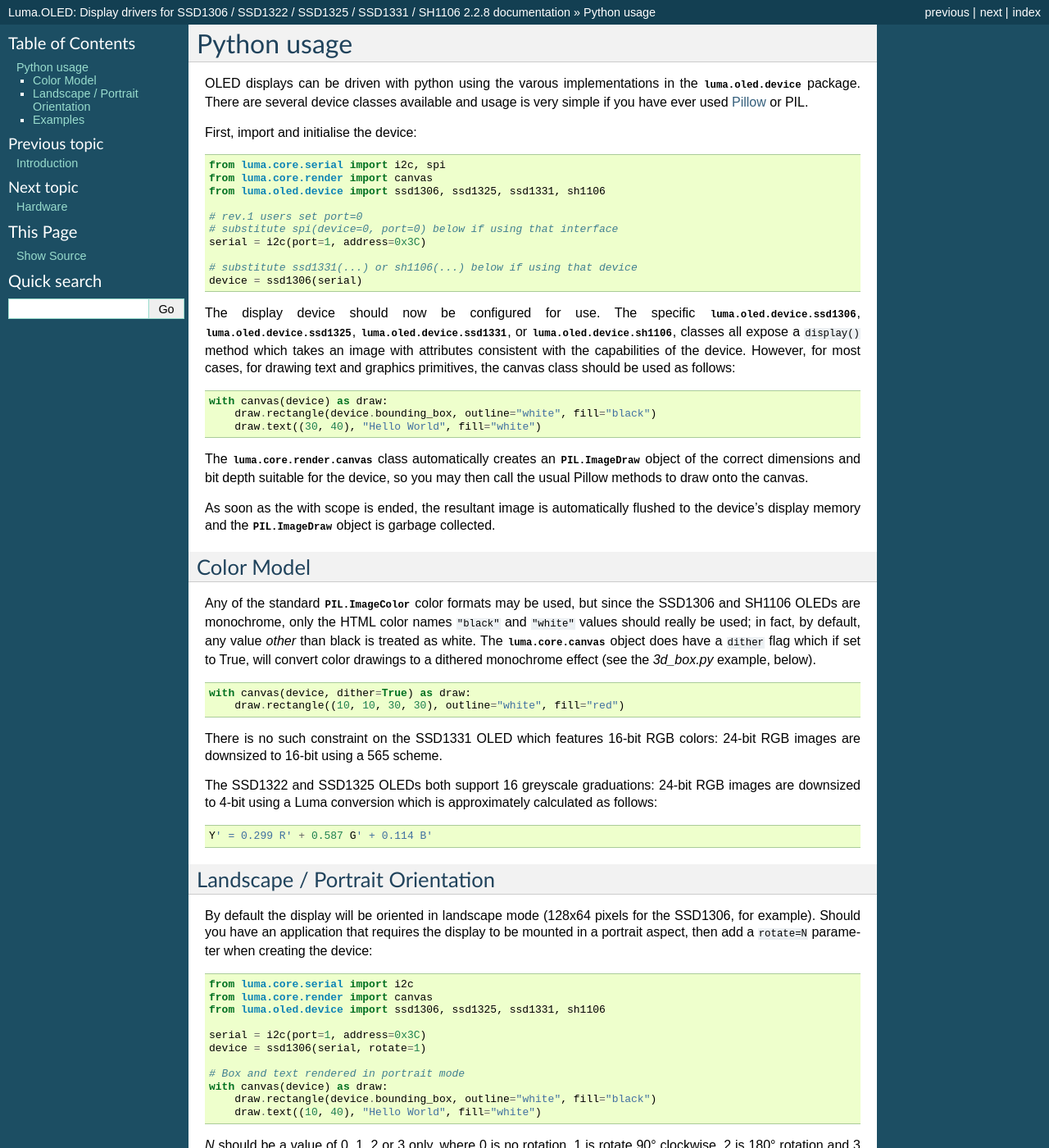
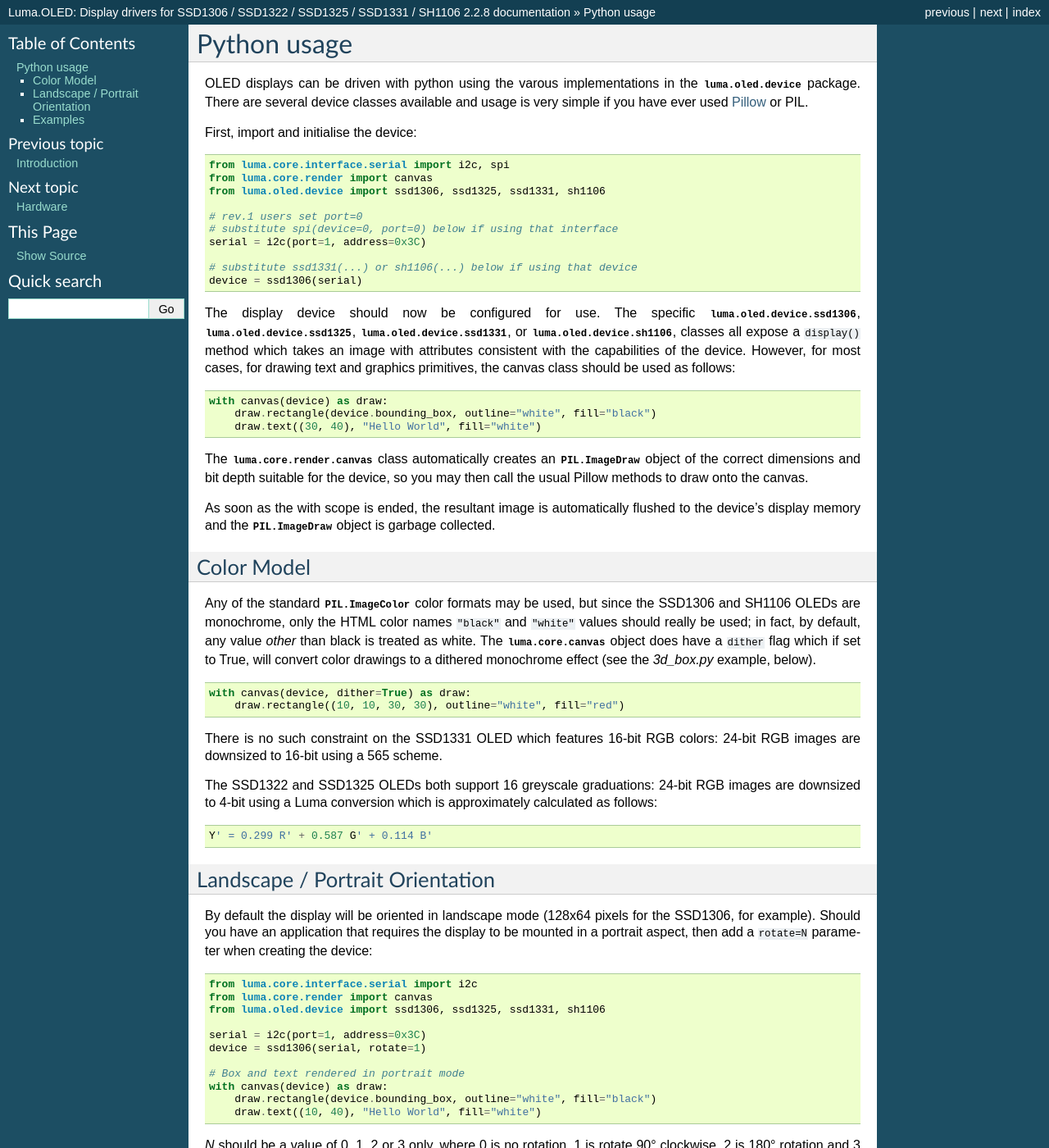
Before and after one commit to rm-hull/luma.oled, a Sphinx documentation site: the page built from doc/python-usage.rst, in a window 1280 px wide and 1400 px high. Shown: the whole window at 82% size. Built offline with Sphinx 7.4.7, drawn with Linux system fonts in a browser that asks for light colours; pages that are not in the unit, such as notebooks, are missing from menus.

```diff
--- a/doc/python-usage.rst
+++ b/doc/python-usage.rst
@@ -9,7 +9,7 @@ First, import and initialise the device:
 
 .. code:: python
 
-  from luma.core.serial import i2c, spi
+  from luma.core.interface.serial import i2c, spi
   from luma.core.render import canvas
   from luma.oled.device import ssd1306, ssd1325, ssd1331, sh1106
 
@@ -77,7 +77,7 @@ when creating the device:
 
 .. code:: python
 
-  from luma.core.serial import i2c
+  from luma.core.interface.serial import i2c
   from luma.core.render import canvas
   from luma.oled.device import ssd1306, ssd1325, ssd1331, sh1106
 
--- a/setup.py
+++ b/setup.py
@@ -43,7 +43,7 @@ setup(
     namespace_packages=["luma"],
     packages=["luma.oled"],
     zip_safe=False,
-    install_requires=["luma.core>=0.4.2"],
+    install_requires=["luma.core>=0.9.0"],
     setup_requires=pytest_runner,
     tests_require=test_deps,
     extras_require={
```
Also changed, not shown: 1 other file.
